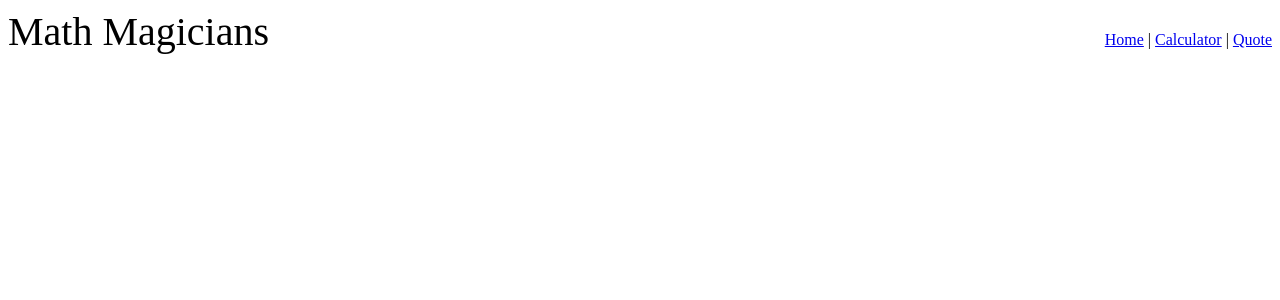
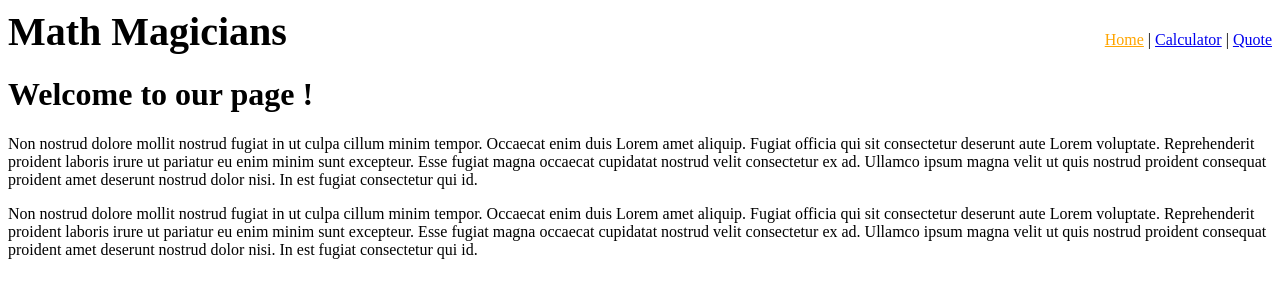
Before and after one commit to DyaryRaoof/math-magicians, a React (Create React App) app: page / in a window 1280 px wide. Shown: the top 300 px of the page. Built offline with nearby package versions, Linux system fonts and the light colour scheme.

Commit message:
Add Home and Qoute component

```diff
--- a/src/App.css
+++ b/src/App.css
@@ -1,17 +1,3 @@
 body {
   background-color: white;
 }
-
-.navbar-wrapper {
-  display: flex;
-  justify-content: space-between;
-  align-items: baseline;
-}
-
-.navbar-wrapper > span:nth-child(1) {
-  font-size: 40px;
-}
-
-.navbar-wrapper > span:not('#logo') {
-  padding: 2px;
-}
--- a/src/App.js
+++ b/src/App.js
@@ -3,6 +3,8 @@ import React from 'react';
 import { BrowserRouter as Router, Route, Switch } from 'react-router-dom';
 import Calculator from './components/Calculator';
 import Header from './components/Header';
+import Home from './components/Home';
+import Qoute from './components/Quote';
 
 class App extends React.Component {
   constructor(props) {
@@ -16,8 +18,14 @@ class App extends React.Component {
         <Router>
           <Header />
           <Switch>
+            <Route exact path="/">
+              <Home />
+            </Route>
             <Route exact path="/calculator">
               <Calculator />
+            </Route>
+            <Route exact path="/quote">
+              <Qoute />
             </Route>
           </Switch>
         </Router>
--- a/src/components/Calculator.css
+++ b/src/components/Calculator.css
@@ -4,11 +4,11 @@
   grid-template-rows: repeat(4, 1fr);
   grid-gap: 1px;
   text-align: center;
-  margin: 10% 30%;
+  margin-right: 10%;
 }
 
 .calc-wrapper button {
-  padding: 10px;
+  padding: 30px 70px;
   height: 40px;
   display: flex;
   align-items: center;
@@ -42,3 +42,14 @@
 .grey {
   background-color: #e0e0e0;
 }
+
+.calc-container {
+  margin-top: 3%;
+  display: flex;
+  justify-content: space-between;
+  align-items: baseline;
+}
+
+.calc-container h1 {
+  padding-right: 10%;
+}
--- a/src/components/Calculator.js
+++ b/src/components/Calculator.js
@@ -14,6 +14,8 @@ const Caculator = () => {
   const { total, next, operation } = calculator;
 
   return (
+    <div className="calc-container">
+      <h1>Lets do some math</h1>
       <div className="calc-wrapper">
         <DisplayButton total={total} next={next} operation={operation} />
         <CalcButton myClass="grey" myClick={performCalculation} myText="AC" />
@@ -36,6 +38,8 @@ const Caculator = () => {
         <CalcButton myClass="grey" myClick={performCalculation} myText="." />
         <CalcButton myClass="orange" myClick={performCalculation} myText="=" />
       </div>
+    </div>
+
   );
 };
 
--- /dev/null
+++ b/src/components/Header.css
@@ -0,0 +1,14 @@
+.navbar-wrapper {
+  display: flex;
+  justify-content: space-between;
+  align-items: baseline;
+}
+
+.navbar-wrapper > span:nth-child(1) {
+  font-size: 40px;
+  font-weight: bold;
+}
+
+.navbar-wrapper > span:not('#logo') {
+  padding: 2px;
+}
--- a/src/components/Header.js
+++ b/src/components/Header.js
@@ -1,15 +1,16 @@
 import React from 'react';
 import { NavLink } from 'react-router-dom';
+import './Header.css';
 
 const Header = () => (
   <div className="navbar-wrapper">
     <span id="logo">Math Magicians</span>
     <span>
-      <NavLink to="/" activeClassName="activated-link">Home</NavLink>
+      <NavLink to="/" exact activeClassName="activated-link">Home</NavLink>
       <span> | </span>
-      <NavLink to="/calculator" activeClassName="activated-link">Calculator</NavLink>
+      <NavLink to="/calculator" exact activeClassName="activated-link">Calculator</NavLink>
       <span> | </span>
-      <NavLink to="/quote" activeClassName="activated-link">Quote</NavLink>
+      <NavLink to="/quote" exact activeClassName="activated-link">Quote</NavLink>
     </span>
 
   </div>
--- a/src/components/Home.js
+++ b/src/components/Home.js
@@ -0,0 +1,26 @@
+const Home = () => (
+  <div>
+    <h1>Welcome to our page !</h1>
+    <p>
+      Non nostrud dolore mollit nostrud fugiat in ut culpa cillum minim tempor.
+      Occaecat enim duis Lorem amet aliquip.
+      Fugiat officia qui sit consectetur deserunt aute Lorem voluptate.
+      Reprehenderit proident laboris irure ut pariatur eu enim minim sunt excepteur.
+      Esse fugiat magna occaecat cupidatat nostrud velit consectetur ex ad.
+      Ullamco ipsum magna velit ut quis nostrud proident consequat proident
+      amet deserunt nostrud dolor nisi. In est fugiat consectetur qui id.
+    </p>
+
+    <p>
+      Non nostrud dolore mollit nostrud fugiat in ut culpa cillum minim tempor.
+      Occaecat enim duis Lorem amet aliquip.
+      Fugiat officia qui sit consectetur deserunt aute Lorem voluptate.
+      Reprehenderit proident laboris irure ut pariatur eu enim minim sunt excepteur.
+      Esse fugiat magna occaecat cupidatat nostrud velit consectetur ex ad.
+      Ullamco ipsum magna velit ut quis nostrud proident consequat proident
+      amet deserunt nostrud dolor nisi. In est fugiat consectetur qui id.
+    </p>
+  </div>
+);
+
+export default Home;
--- /dev/null
+++ b/src/components/Quote.css
@@ -0,0 +1,13 @@
+.qoute-wrapper {
+  height: 80vh;
+  display: flex;
+  justify-content: center;
+  align-items: center;
+  padding: 0 10%;
+  font-size: 25px;
+  font-weight: bold;
+}
+
+.activated-link {
+  color: orange;
+}
--- /dev/null
+++ b/src/components/Quote.js
@@ -0,0 +1,14 @@
+import './Quote.css';
+
+const Qoute = () => (
+  <div className="qoute-wrapper">
+    <p>
+      Mathematics as an expression of the human mind reflects the active will,
+      the contemplative reason, and the desire for aesthetic perfection.
+      Its basic elements are logic and intuition, analysis and construction,
+      generality and individuality. - Richard Courant
+    </p>
+  </div>
+);
+
+export default Qoute;
```
Lines whose indentation alone changed are shown as unchanged.
